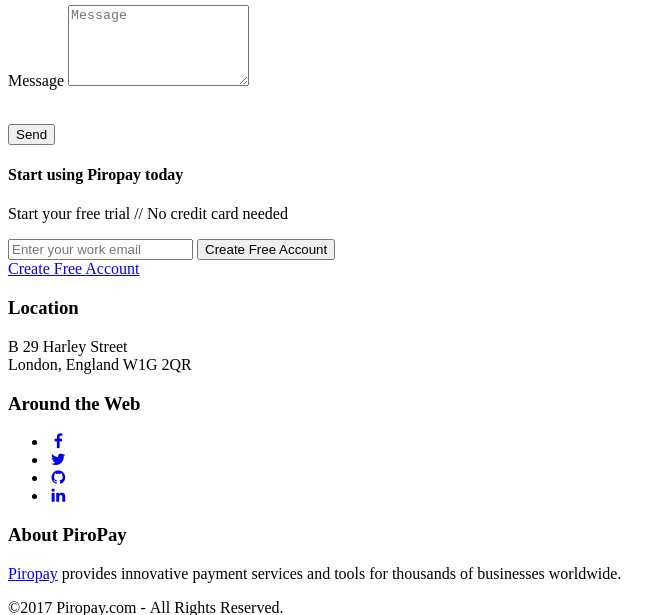
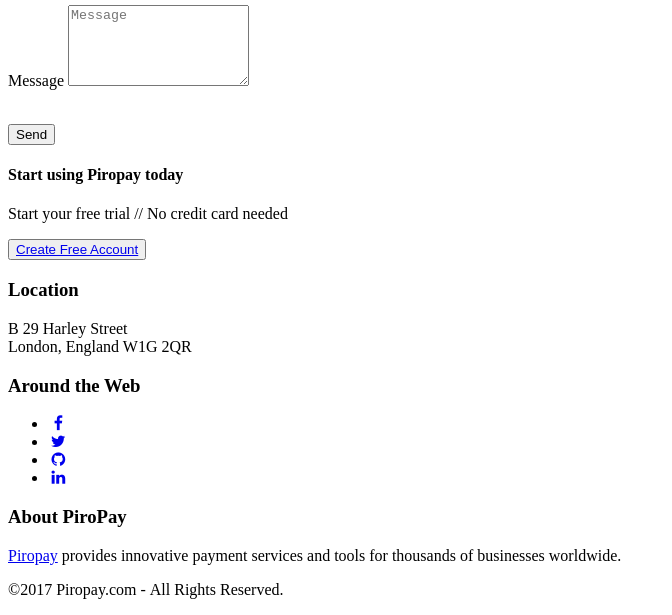
Before and after one commit to Banqee/piropay.github.io, a Jekyll site: the page built from _posts/2016-02-06-cabin.markdown, in a window 1280 px wide and 900 px high, scrolled down 8208 px, cut to the strip 0-615 px from the top of the window. Shown: the whole strip, without its empty margins (0-672 px from the left). Built offline with Jekyll 4.4.1, drawn with Linux system fonts in a browser that asks for light colours; nearby versions of some CDN libraries.

Commit message:
Update footer.html

```diff
--- a/_includes/footer.html
+++ b/_includes/footer.html
@@ -4,14 +4,15 @@
 			<h4 class="fw400">Start using Piropay today</h4>
 			<p class="fw300"><span class="blue">Start your free trial</span> // No credit card needed</p>
 		</div>
+
 		<form class="dapulse_signup_form tc fw300 " action="" data-origin="hp_home_page_footer" method="post" novalidate="">
-	<input class="email" type="email" placeholder="Enter your work email" name="email" value="">
-	<button class="fw400 ladda-button" data-style="zoom-in"><span class="ladda-label">Create Free Account</span></button>
-		</form>
-		<div class="signup-single-button black notopmargin">
-	<a href="javascript:void(0)">Create Free Account</a>
+<div class="signup-single-button black notopmargin">
+			<button class="fw400 ladda-button" data-style="zoom-in"><span class="ladda-label"><a href="javascript:void(0)">Create Free Account</a> </span></button>
 	</div>
-	</div> </div> </section>
+	</form>
+	</div>
+	</div>
+</section>
 
 <script>
   var plans = [];
```
